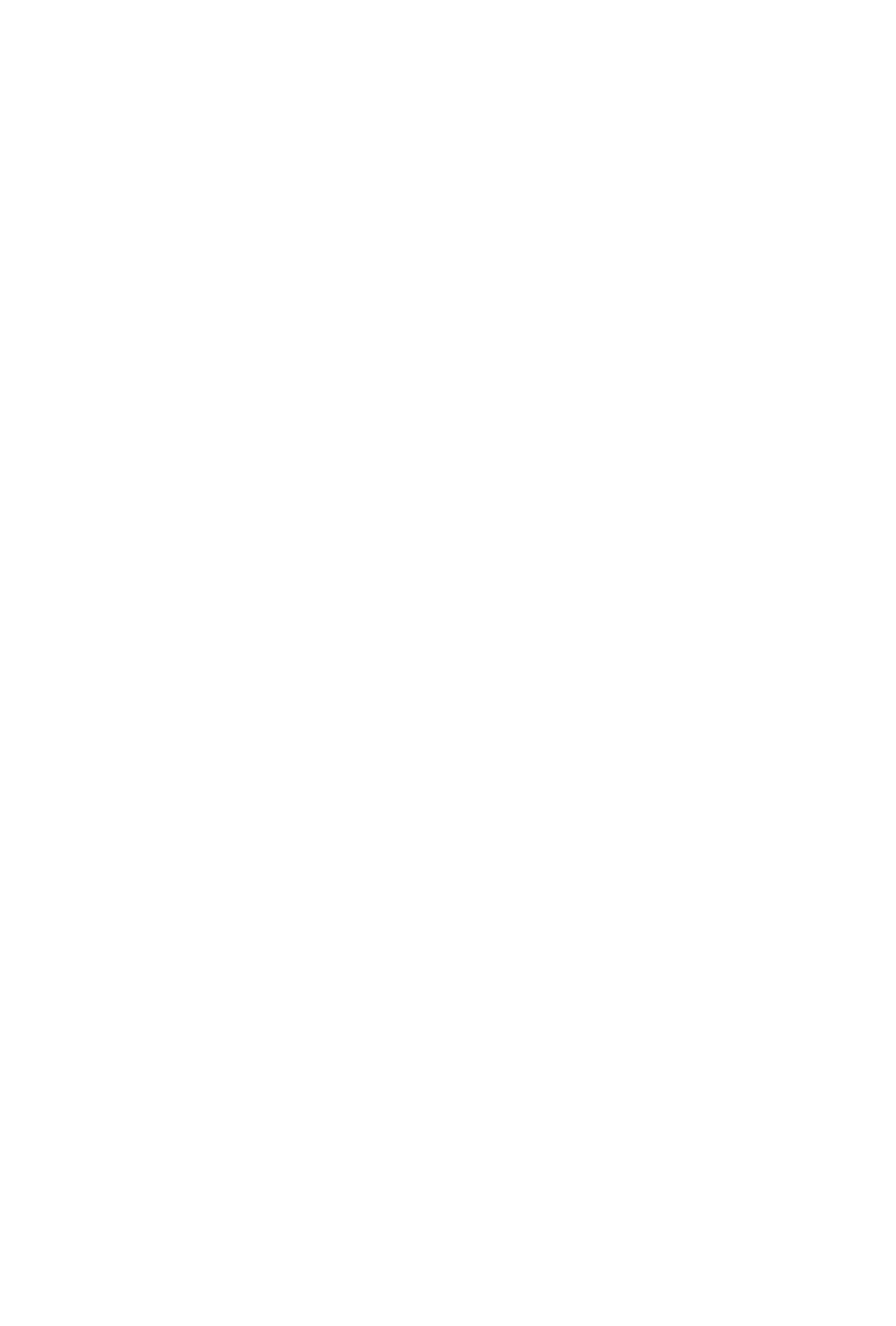
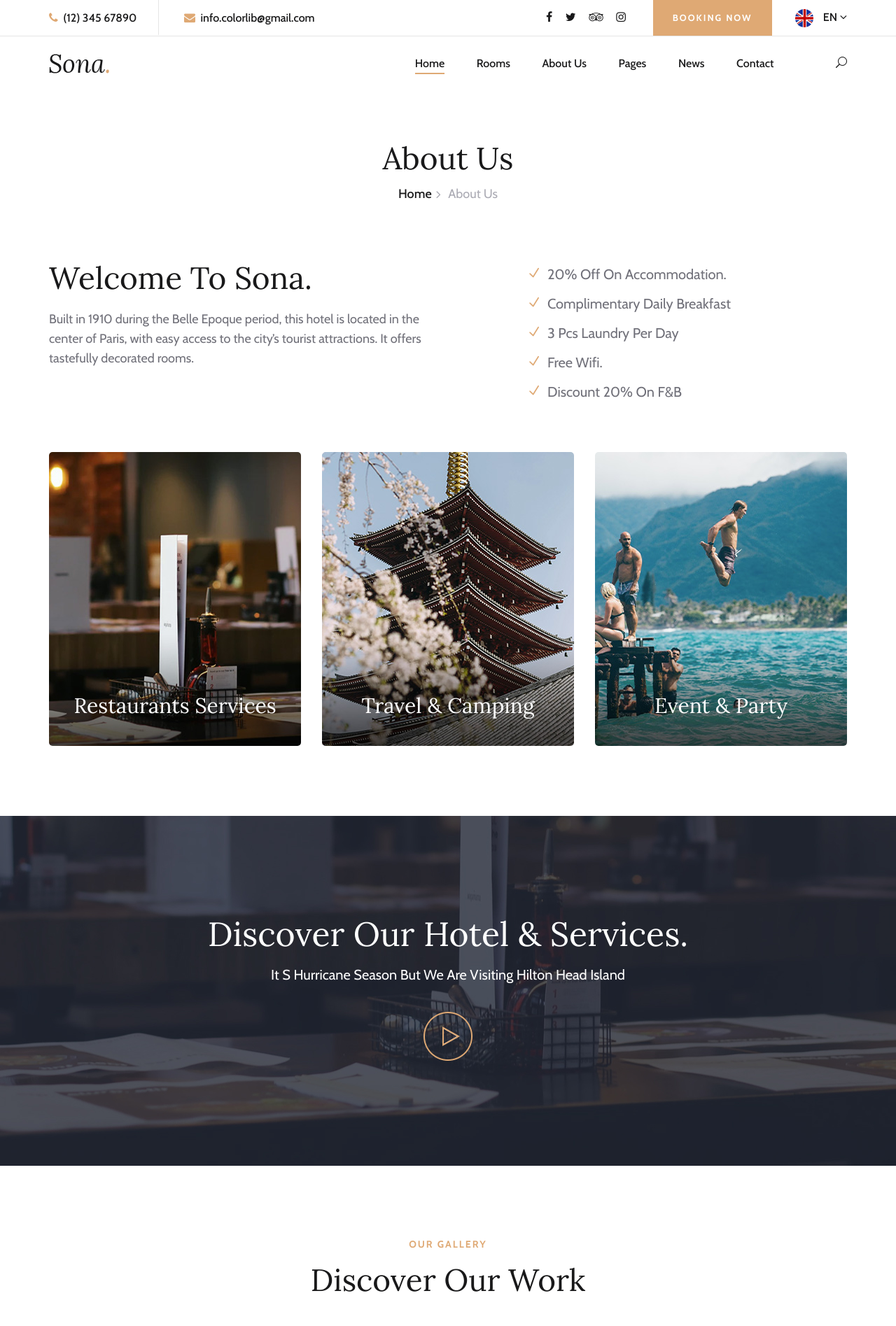
Before and after one commit to sunshay/Hotel-Booking, a Django app: page /about/ in a window 1280 px wide. Before the commit the part shown is empty. Shown: the top 1895 px of the page at 70% size. Before the commit the page ends 800 px from the top, so only its background shows below. Run offline with Django 4.2, Linux system fonts and the light colour scheme; parts of the project's set-up code (start-up, migrations or seed data) failed here and were passed over; some libraries are stand-ins or nearby versions.

Commit message:
update about file template

```diff
--- a/app_hotel/templates/hotel/about.html
+++ b/app_hotel/templates/hotel/about.html
@@ -0,0 +1,141 @@
+{% extends 'partials/layout/base.html' %}
+{% load static %}
+{% block content %}
+    <!-- Breadcrumb Section Begin -->
+    <div class="breadcrumb-section">
+        <div class="container">
+            <div class="row">
+                <div class="col-lg-12">
+                    <div class="breadcrumb-text">
+                        <h2>About Us</h2>
+                        <div class="bt-option">
+                            <a href="/">Home</a>
+                            <span>About Us</span>
+                        </div>
+                    </div>
+                </div>
+            </div>
+        </div>
+    </div>
+    <!-- Breadcrumb Section End -->
+
+    <!-- About Us Page Section Begin -->
+    <section class="aboutus-page-section spad">
+        <div class="container">
+            <div class="about-page-text">
+                <div class="row">
+                    <div class="col-lg-6">
+                        <div class="ap-title">
+                            <h2>Welcome To Sona.</h2>
+                            <p>Built in 1910 during the Belle Epoque period, this hotel is located in the center of
+                                Paris, with easy access to the city’s tourist attractions. It offers tastefully
+                                decorated rooms.</p>
+                        </div>
+                    </div>
+                    <div class="col-lg-5 offset-lg-1">
+                        <ul class="ap-services">
+                            <li><i class="icon_check"></i> 20% Off On Accommodation.</li>
+                            <li><i class="icon_check"></i> Complimentary Daily Breakfast</li>
+                            <li><i class="icon_check"></i> 3 Pcs Laundry Per Day</li>
+                            <li><i class="icon_check"></i> Free Wifi.</li>
+                            <li><i class="icon_check"></i> Discount 20% On F&B</li>
+                        </ul>
+                    </div>
+                </div>
+            </div>
+            <div class="about-page-services">
+                <div class="row">
+                    <div class="col-md-4">
+                        <div class="ap-service-item set-bg" data-setbg="{% static 'img/about/about-p1.jpg'%}">
+                            <div class="api-text">
+                                <h3>Restaurants Services</h3>
+                            </div>
+                        </div>
+                    </div>
+                    <div class="col-md-4">
+                        <div class="ap-service-item set-bg" data-setbg="{% static 'img/about/about-p2.jpg'%}">
+                            <div class="api-text">
+                                <h3>Travel & Camping</h3>
+                            </div>
+                        </div>
+                    </div>
+                    <div class="col-md-4">
+                        <div class="ap-service-item set-bg" data-setbg="{% static 'img/about/about-p3.jpg'%}">
+                            <div class="api-text">
+                                <h3>Event & Party</h3>
+                            </div>
+                        </div>
+                    </div>
+                </div>
+            </div>
+        </div>
+    </section>
+    <!-- About Us Page Section End -->
+
+    <!-- Video Section Begin -->
+    <section class="video-section set-bg" data-setbg="{% static 'img/video-bg.jpg'%}">
+        <div class="container">
+            <div class="row">
+                <div class="col-lg-12">
+                    <div class="video-text">
+                        <h2>Discover Our Hotel & Services.</h2>
+                        <p>It S Hurricane Season But We Are Visiting Hilton Head Island</p>
+                        <a href="https://www.youtube.com/watch?v=EzKkl64rRbM" class="play-btn video-popup"><img
+                                src="img/play.png" alt=""></a>
+                    </div>
+                </div>
+            </div>
+        </div>
+    </section>
+    <!-- Video Section End -->
+
+    <!-- Gallery Section Begin -->
+    <section class="gallery-section spad">
+        <div class="container">
+            <div class="row">
+                <div class="col-lg-12">
+                    <div class="section-title">
+                        <span>Our Gallery</span>
+                        <h2>Discover Our Work</h2>
+                    </div>
+                </div>
+            </div>
+            <div class="row">
+                <div class="col-lg-6">
+                    <div class="gallery-item set-bg" data-setbg="{% static 'img/gallery/gallery-1.jpg'%}">
+                        <div class="gi-text">
+                            <h3>Room Luxury</h3>
+                        </div>
+                    </div>
+                    <div class="row">
+                        <div class="col-sm-6">
+                            <div class="gallery-item set-bg" data-setbg="{% static 'img/gallery/gallery-3.jpg'%}">
+                                <div class="gi-text">
+                                    <h3>Room Luxury</h3>
+                                </div>
+                            </div>
+                        </div>
+                        <div class="col-sm-6">
+                            <div class="gallery-item set-bg" data-setbg="{% static 'img/gallery/gallery-4.jpg'%}">
+                                <div class="gi-text">
+                                    <h3>Room Luxury</h3>
+                                </div>
+                            </div>
+                        </div>
+                    </div>
+                </div>
+                <div class="col-lg-6">
+                    <div class="gallery-item large-item set-bg" data-setbg="{% static 'img/gallery/gallery-2.jpg'%}">
+                        <div class="gi-text">
+                            <h3>Room Luxury</h3>
+                        </div>
+                    </div>
+                </div>
+            </div>
+        </div>
+    </section>
+    <!-- Gallery Section End -->
+
+
+
+{% endblock content %}
--- a/app_hotel/templates/partials/nav/header.html
+++ b/app_hotel/templates/partials/nav/header.html
@@ -25,19 +25,12 @@
       </div>
       <nav class="mainmenu mobile-menu">
           <ul>
-              <li class="active"><a href="./index.html">Home</a></li>
-              <li><a href="./rooms.html">Rooms</a></li>
-              <li><a href="./about-us.html">About Us</a></li>
-              <li><a href="./pages.html">Pages</a>
-                  <ul class="dropdown">
-                      <li><a href="./room-details.html">Room Details</a></li>
-                      <li><a href="#">Deluxe Room</a></li>
-                      <li><a href="#">Family Room</a></li>
-                      <li><a href="#">Premium Room</a></li>
-                  </ul>
-              </li>
-              <li><a href="./blog.html">News</a></li>
-              <li><a href="./contact.html">Contact</a></li>
+              <li class="active"><a href="/">Home</a></li>
+              <li><a href="/rooms">Rooms</a></li>
+              <li><a href="/about">About Us</a></li>
+
+              <li><a href="/blog">News</a></li>
+              <li><a href="/contact">Contact</a></li>
           </ul>
       </nav>
       <div id="mobile-menu-wrap"></div>
```
